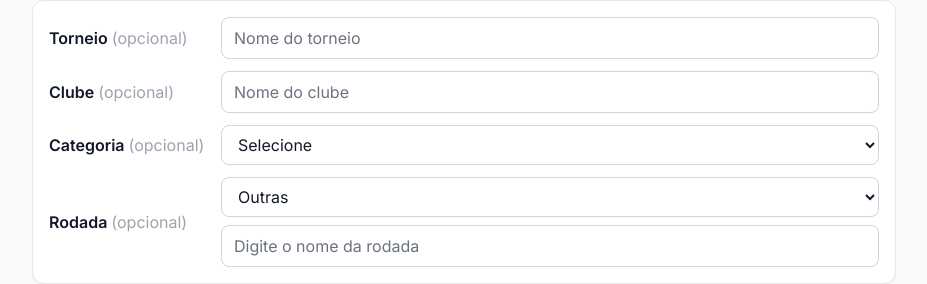
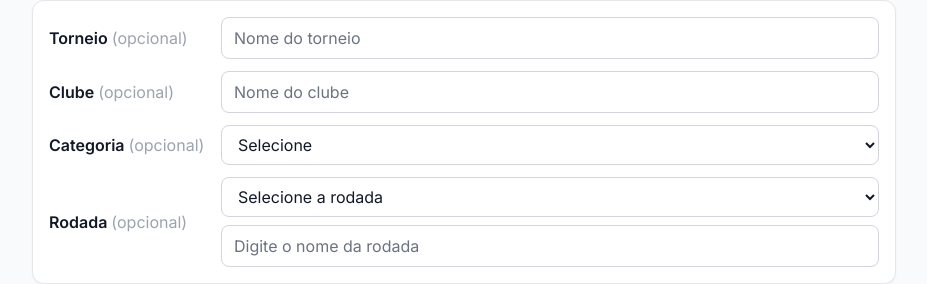
Before and after one commit to ronaldofilardo/RKT, a Next.js app: page /match/new in a window 1280 px wide. Shown: the part 803-1087 px from the top of the page, without its empty margins (176-1103 px from the left). Built offline with nearby package versions, Linux system fonts and the light colour scheme.

Commit message:
fix: RoundSelector mostrar 'Selecione a rodada' quando valor vazio

```diff
--- a/src/app/match/new/components/RoundSelector.tsx
+++ b/src/app/match/new/components/RoundSelector.tsx
@@ -56,7 +56,7 @@ export function RoundSelector({ value, onChange, placeholder }: RoundSelectorPro
   return (
     <div className="flex flex-col gap-2">
       <select
-        value={isOtherMode ? 'outras' : value}
+        value={value === '' ? '' : (isOtherMode ? 'outras' : value)}
         onChange={handleSelectChange}
         className="w-full px-3 py-2 border border-gray-300 rounded-lg focus:outline-none focus:ring-2 focus:ring-sky-500 bg-white text-gray-900"
       >
```
